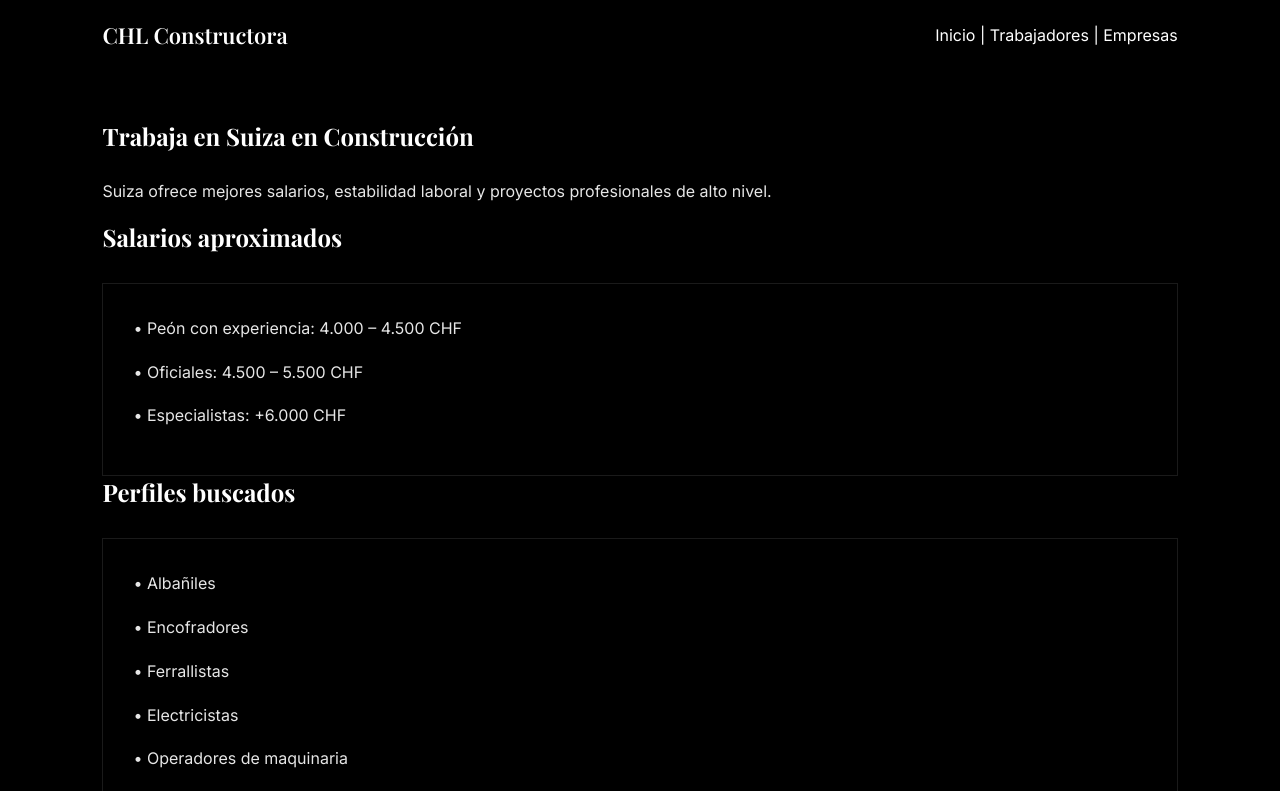
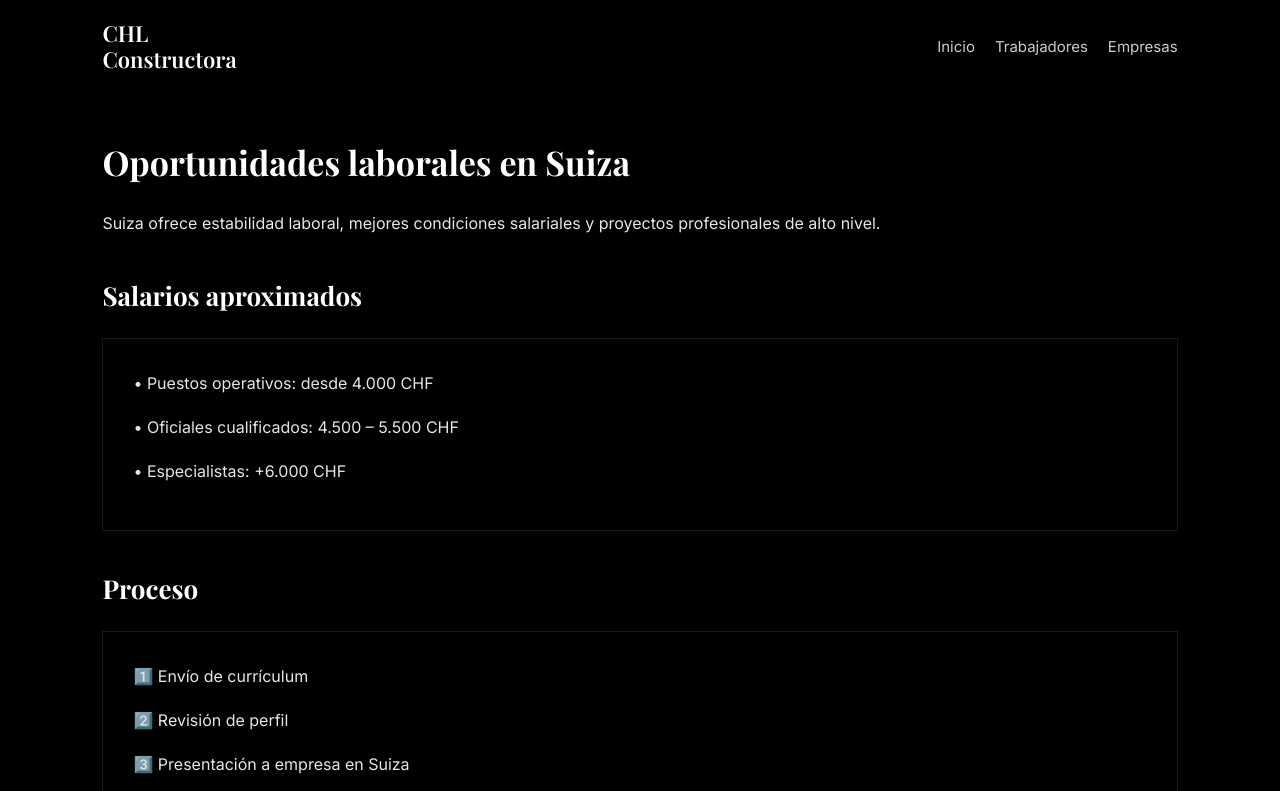
Before and after one commit to Chayanne08/Chayanne08.github.io, a plain HTML site: page index.html in a window 1280 px wide. Both pictures are taken after a click on the link "Trabajadores". Shown: the top 791 px of the page. Drawn offline with nearby package versions, Linux system fonts and the light colour scheme.

Commit message:
Update index.html

```diff
--- a/index.html
+++ b/index.html
@@ -9,7 +9,12 @@
 
 <style>
 *{margin:0;padding:0;box-sizing:border-box;}
-body{font-family:'Inter',sans-serif;background:#000;color:#fff;}
+
+body{
+font-family:'Inter',sans-serif;
+background:#000;
+color:#fff;
+}
 
 header{
 position:fixed;
@@ -26,14 +31,29 @@ z-index:1000;
 .logo{
 font-family:'Playfair Display',serif;
 font-size:22px;
+line-height:1.2;
 }
 
-a{color:#fff;text-decoration:none;cursor:pointer;}
+nav{
+display:flex;
+gap:20px;
+font-size:15px;
+}
+
+nav a{
+color:#fff;
+text-decoration:none;
+opacity:0.8;
+}
+
+nav a:hover{
+opacity:1;
+}
 
 .section{
 display:none;
 min-height:100vh;
-padding:120px 8%;
+padding:140px 8% 100px 8%;
 }
 
 .section.active{
@@ -45,6 +65,16 @@ font-family:'Playfair Display',serif;
 margin-bottom:25px;
 }
 
+h1{
+font-size:34px;
+line-height:1.3;
+}
+
+h2{
+font-size:26px;
+margin-top:40px;
+}
+
 p{
 line-height:1.8;
 margin-bottom:15px;
@@ -54,17 +84,18 @@ opacity:0.9;
 .box{
 border:1px solid rgba(255,255,255,0.1);
 padding:30px;
-margin-top:30px;
+margin-top:25px;
 }
 
 .btn{
 display:inline-block;
-margin-top:25px;
-padding:14px 40px;
+margin-top:20px;
+padding:14px 35px;
 border:1px solid #fff;
 text-transform:uppercase;
 letter-spacing:2px;
 transition:0.3s;
+font-size:14px;
 }
 
 .btn:hover{
@@ -78,65 +109,69 @@ padding:40px;
 opacity:0.6;
 border-top:1px solid rgba(255,255,255,0.08);
 }
+
+@media(max-width:768px){
+nav{
+font-size:13px;
+gap:12px;
+}
+h1{
+font-size:28px;
+}
+}
 </style>
 </head>
 
 <body>
 
 <header>
-<div class="logo">CHL Constructora</div>
-<div>
-<a onclick="showPage('home')">Inicio</a> |
-<a onclick="showPage('trabajadores')">Trabajadores</a> |
+<div class="logo">CHL<br>Constructora</div>
+<nav>
+<a onclick="showPage('home')">Inicio</a>
+<a onclick="showPage('trabajadores')">Trabajadores</a>
 <a onclick="showPage('empresas')">Empresas</a>
-</div>
+</nav>
 </header>
 
 <!-- HOME -->
 <section id="home" class="section active">
-<h1>Conectamos trabajadores de construcción con empresas en Suiza</h1>
+<h1>Conectamos personas con oportunidades laborales en Suiza</h1>
+
 <p>
-Si buscas trabajo en Suiza o necesitas personal cualificado para tu obra,
+Si buscas una oportunidad en Suiza o necesitas personal cualificado,
 CHL Constructora actúa como intermediario profesional entre España y Suiza.
 </p>
 
 <div class="box">
 <h2>¿Qué quieres hacer?</h2>
-<p><a onclick="showPage('trabajadores')" class="btn">Busco trabajo</a></p>
-<p><a onclick="showPage('empresas')" class="btn">Necesito personal</a></p>
+
+<a onclick="showPage('trabajadores')" class="btn">Busco trabajo</a>
+<br>
+<a onclick="showPage('empresas')" class="btn">Necesito personal</a>
 </div>
 </section>
 
 <!-- TRABAJADORES -->
 <section id="trabajadores" class="section">
-<h1>Trabaja en Suiza en Construcción</h1>
+<h1>Oportunidades laborales en Suiza</h1>
 
 <p>
-Suiza ofrece mejores salarios, estabilidad laboral y proyectos profesionales de alto nivel.
+Suiza ofrece estabilidad laboral, mejores condiciones salariales y proyectos profesionales de alto nivel.
 </p>
 
 <h2>Salarios aproximados</h2>
 <div class="box">
-<p>• Peón con experiencia: 4.000 – 4.500 CHF</p>
-<p>• Oficiales: 4.500 – 5.500 CHF</p>
+<p>• Puestos operativos: desde 4.000 CHF</p>
+<p>• Oficiales cualificados: 4.500 – 5.500 CHF</p>
 <p>• Especialistas: +6.000 CHF</p>
-</div>
-
-<h2>Perfiles buscados</h2>
-<div class="box">
-<p>• Albañiles</p>
-<p>• Encofradores</p>
-<p>• Ferrallistas</p>
-<p>• Electricistas</p>
-<p>• Operadores de maquinaria</p>
 </div>
 
 <h2>Proceso</h2>
 <div class="box">
 <p>1️⃣ Envío de currículum</p>
 <p>2️⃣ Revisión de perfil</p>
-<p>3️⃣ Entrevista con empresa suiza</p>
-<p>4️⃣ Contrato directo con empresa</p>
+<p>3️⃣ Presentación a empresa en Suiza</p>
+<p>4️⃣ Entrevista y contratación directa</p>
 </div>
 
 <a href="https://wa.me/41767401541" class="btn" target="_blank">
@@ -146,29 +181,19 @@ Enviar currículum
 
 <!-- EMPRESAS -->
 <section id="empresas" class="section">
-<h1>Personal cualificado para su obra</h1>
+<h1>Selección de personal para empresas en Suiza</h1>
 
 <p>
-Seleccionamos trabajadores con experiencia real en construcción
-disponibles para incorporación en Suiza.
+Seleccionamos y presentamos perfiles disponibles según las necesidades de su proyecto.
 </p>
-
-<h2>Perfiles disponibles</h2>
-<div class="box">
-<p>• Albañiles</p>
-<p>• Encofradores</p>
-<p>• Ferrallistas</p>
-<p>• Electricistas</p>
-<p>• Yeseros y pladur</p>
-<p>• Maquinaria</p>
-</div>
 
 <h2>Cómo trabajamos</h2>
 <div class="box">
 <p>1️⃣ Recepción de solicitud</p>
-<p>2️⃣ Selección de candidatos</p>
-<p>3️⃣ Presentación de perfiles</p>
-<p>4️⃣ Entrevista y contratación directa</p>
+<p>2️⃣ Análisis del perfil requerido</p>
+<p>3️⃣ Presentación de candidatos</p>
+<p>4️⃣ Coordinación de entrevistas</p>
+<p>5️⃣ Incorporación directa</p>
 </div>
 
 <a href="https://wa.me/41767401541" class="btn" target="_blank">
```
